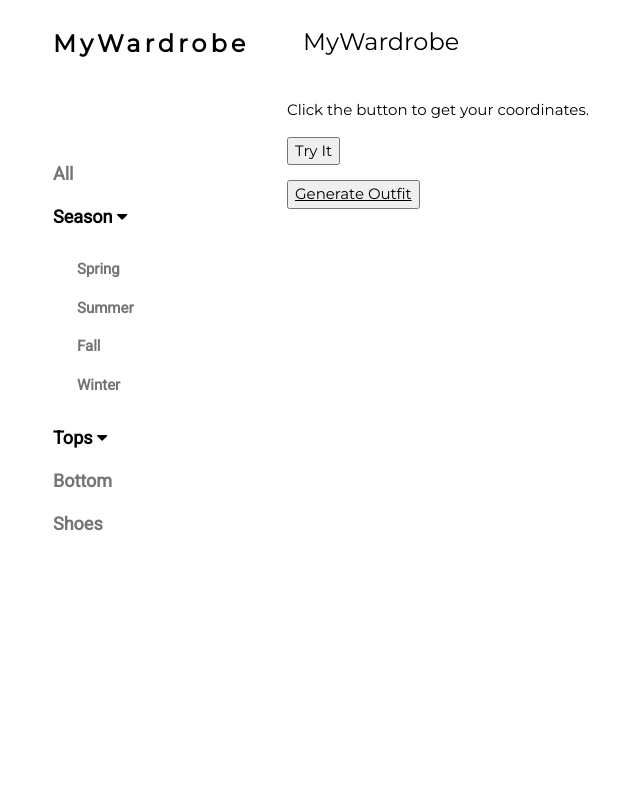
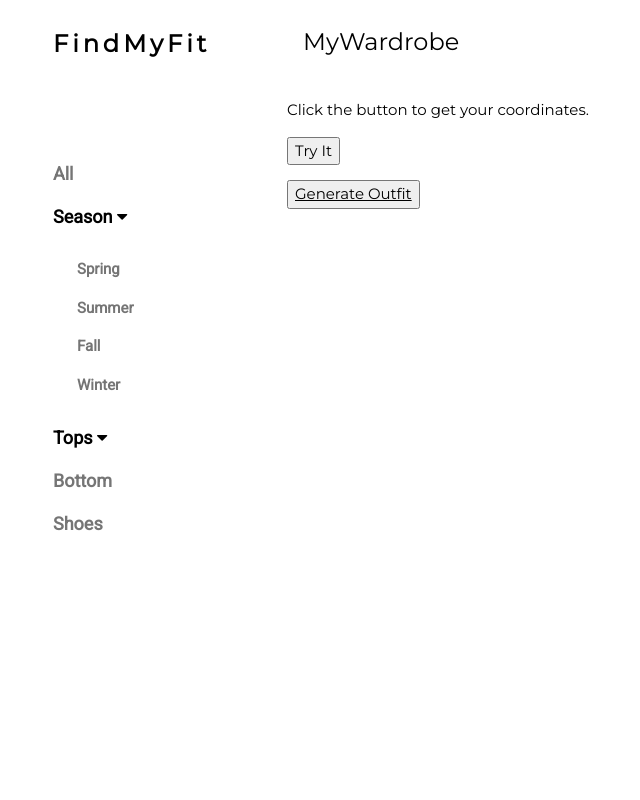
Before and after one commit to imanolgh/FindMyFit, a Laravel app: page /outfit_generation in a window 1280 px wide. Shown: the whole page, without its empty margins (3-643 px from the left). Run offline with Laravel 9, Linux system fonts and the light colour scheme.

Commit message:
nav bar in

```diff
--- a/find_my_fit/resources/views/outfit_generation.blade.php
+++ b/find_my_fit/resources/views/outfit_generation.blade.php
@@ -17,10 +17,12 @@ body,h1,h2,h3,h4,h5,h6,.w3-wide {font-family: "Montserrat", sans-serif;}
 
 <!-- Sidebar/menu -->
 <nav class="w3-sidebar w3-bar-block w3-white w3-collapse w3-top" style="z-index:3;width:250px" id="mySidebar">
-  <div class="w3-container w3-display-container w3-padding-16">
-    <i onclick="w3_close()" class="fa fa-remove w3-hide-large w3-button w3-display-topright"></i>
-    <h3 class="w3-wide"><b>MyWardrobe</b></h3>
-  </div>
+      <div class="w3-dropdown-hover w3-container w3-display-container w3-padding-16" style="background-color:white;">
+        <h3 class="w3-wide"><b>FindMyFit</b></h3>
+        <div class="w3-dropdown-content">
+          <a href="wardrobe" class="w3-button">My Wardrobe</a>
+        </div>
+      </div>
   <div class="w3-padding-64 w3-large w3-text-grey" style="font-weight:bold">
     <a href="#" class="w3-bar-item w3-button">All</a>
     <a onclick="expandCat(1)" href="javascript:void(0)" class="w3-button w3-block w3-white w3-left-align" id="myBtn">
--- a/find_my_fit/resources/views/wardrobe.blade.php
+++ b/find_my_fit/resources/views/wardrobe.blade.php
@@ -21,7 +21,7 @@ body,h1,h2,h3,h4,h5,h6,.w3-wide {font-family: "Montserrat", sans-serif;}
   <div class="w3-dropdown-hover w3-container w3-display-container w3-padding-16" style="background-color:white;">
     <h3 class="w3-wide"><b>FindMyFit</b></h3>
     <div class="w3-dropdown-content">
-        <a href="home" class="w3-button">My Oufit</a>
+        <a href="outfit_generation" class="w3-button">My Oufit</a>
      </div>
   </div>
   <div class="w3-padding-64 w3-large w3-text-grey" style="font-weight:bold">
```
